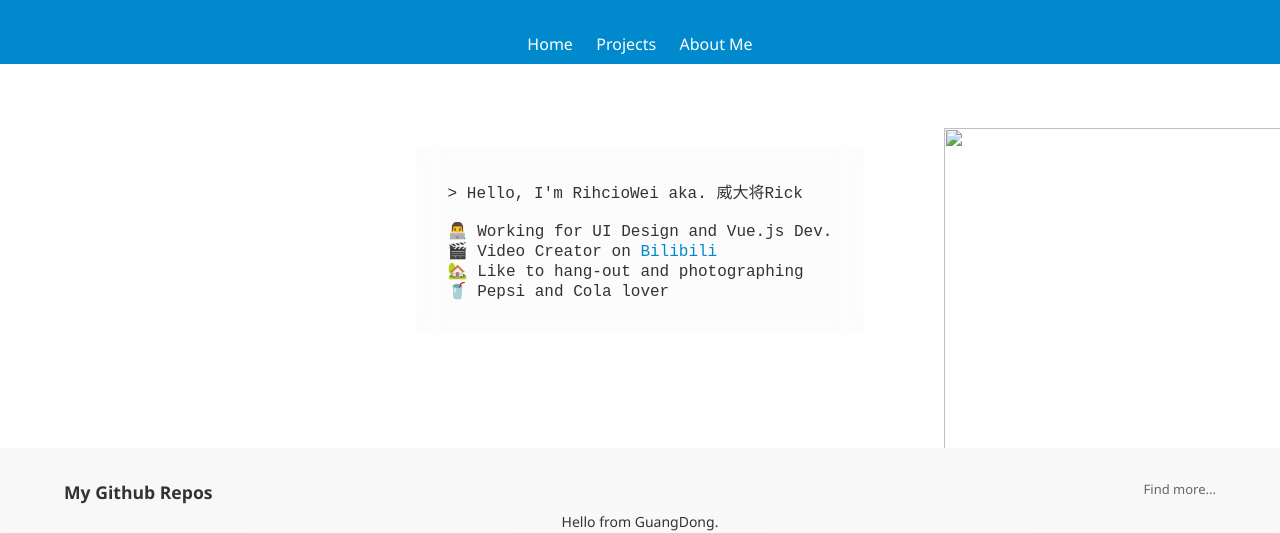
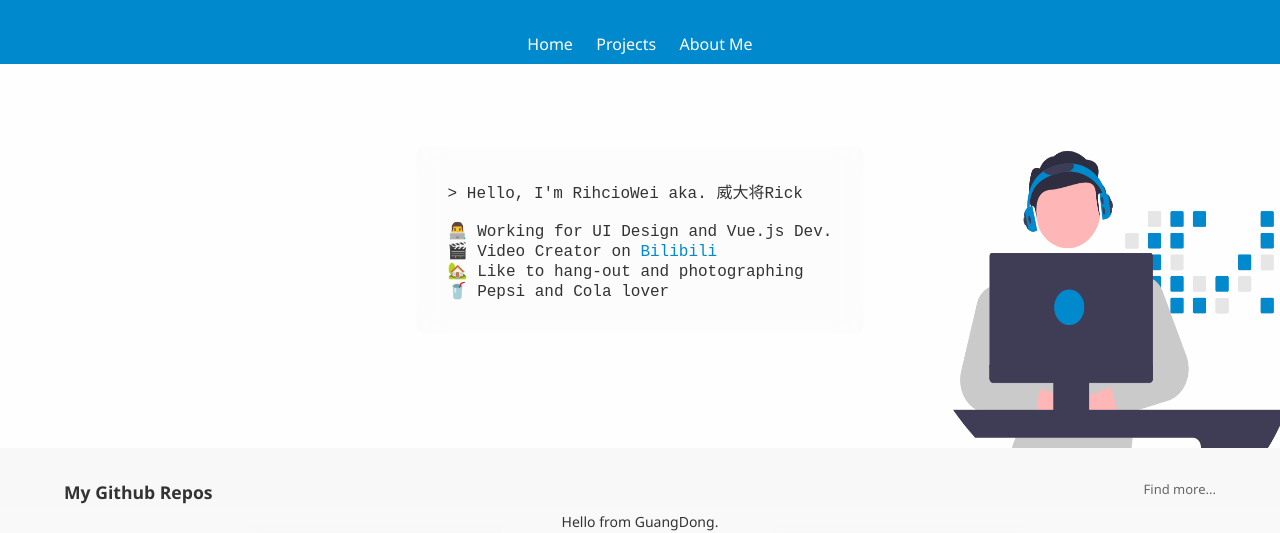
Before and after one commit to sakowei/weirick.github.io, a plain HTML site: page index.html in a window 1280 px wide. Shown: the part 264-797 px from the top of the page. Drawn offline with Linux system fonts and the light colour scheme.

Commit message:
Update index.html

```diff
--- a/index.html
+++ b/index.html
@@ -26,7 +26,7 @@
     </div>
 
     <div id="home" class="content home">
-      <img src="images/undraw_Deveact.png" alt="">
+      <img src="undraw_Deveact.png" alt="devact">
       <div class="intro">
         <p> > Hello, I'm RihcioWei aka. 威大将Rick</p>
         <br>
```
